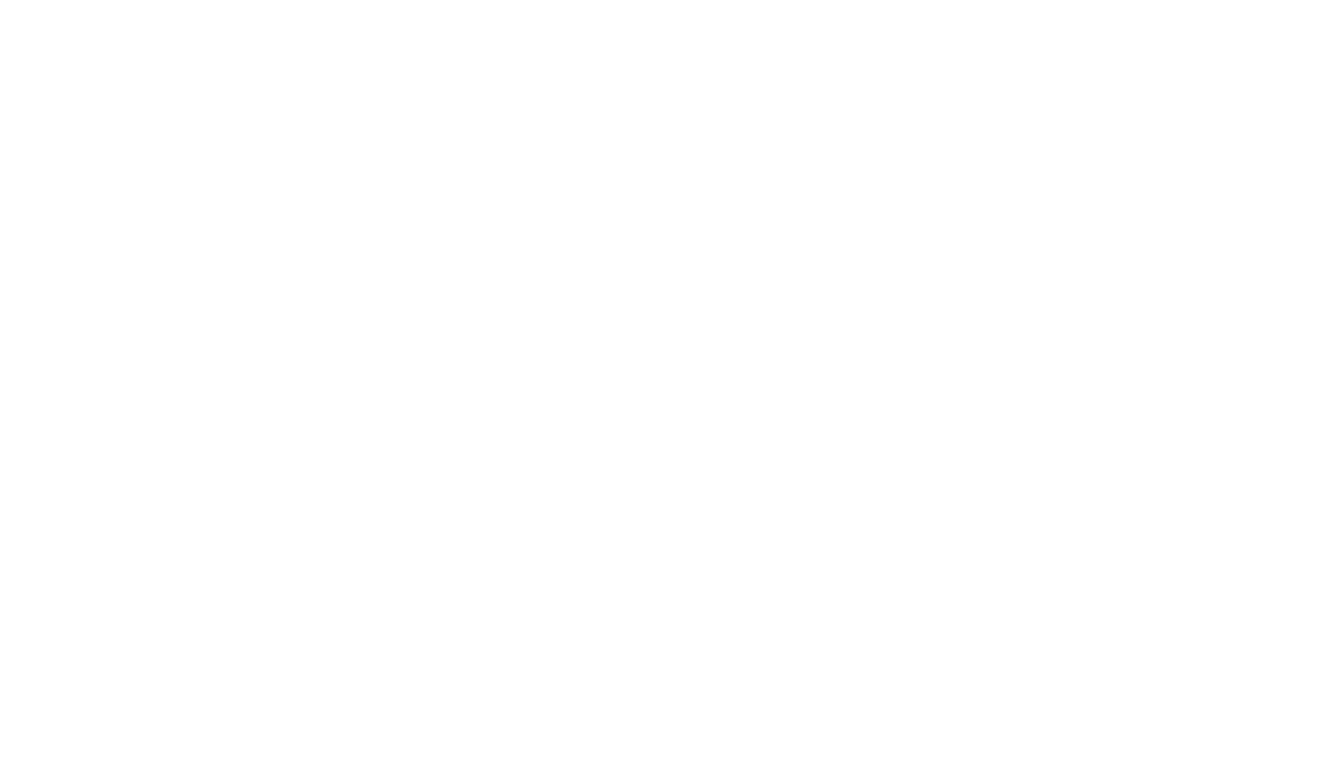
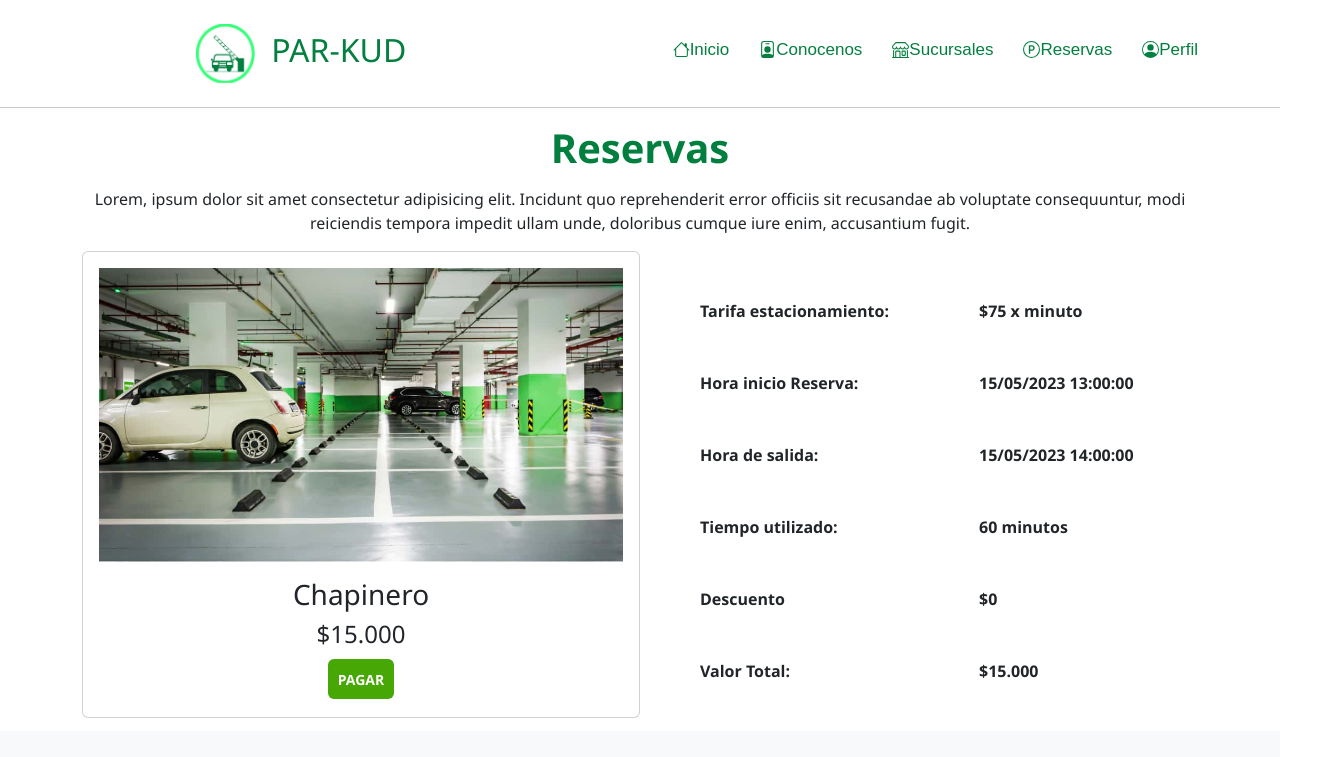
Before and after one commit to ccmendezt/FinalPatrones, a React (Create React App) app in the folder front-end/: page /reserva in a window 1280 px wide. Before the commit this address had no page. Shown: the top 757 px of the page, 1342 px wide, since content can reach past the window. Built offline with nearby package versions, Linux system fonts and the light colour scheme.

Commit message:
[NEW] Creación de vistas de perfil sucu y reserva

```diff
--- a/front-end/src/App.js
+++ b/front-end/src/App.js
@@ -13,6 +13,8 @@
 import Home from './views/Home';
 import Conocenos from './views/Conocenos';
 import Sucursales from './views/Sucursales';
+import Reservas from './views/Reservas';
+import Perfil from './views/Perfil';
 
 function App() {
   return (
@@ -23,6 +25,8 @@
           <Route path="/home" element={<Home/>}/>
           <Route path="/conocenos" element={<Conocenos/>}/>
           <Route path="/sucursales" element={<Sucursales/>}/>
+          <Route path="/reserva" element={<Reservas/>}/>
+          <Route path="/perfil" element={<Perfil/>}/>
         </Routes>
     </div>
   );
--- a/front-end/src/components/Navbar.js
+++ b/front-end/src/components/Navbar.js
@@ -19,11 +19,11 @@
                         <li><a className="nav-link scrollto" href="/home"><House></House>Inicio</a></li>
                         <li><a className="nav-link scrollto" href="/conocenos"><PersonBadge></PersonBadge>Conocenos</a></li>
                         <li><a className="nav-link scrollto" href="/sucursales"><Shop></Shop>Sucursales</a></li>
-                        <li><a className="nav-link scrollto" href="/reservas"><PCircle></PCircle>Reservas</a></li>
+                        <li><a className="nav-link scrollto" href="/reserva"><PCircle></PCircle>Reservas</a></li>
                         <li className="dropdown"><a className="nav-link scrollto" href="/perfil"><PersonCircle></PersonCircle>Perfil</a>
                             <ul>
                                 <li><a href="/perfil">Ver perfil</a></li>
-                                <li><a href="/login">Salir</a></li>
+                                <li><a href="/">Salir</a></li>
                             </ul>
                         </li>
                     </ul>
--- a/front-end/src/styles/main.css
+++ b/front-end/src/styles/main.css
@@ -14,6 +14,9 @@
 
 }
 
+.text-left{
+    text-align: start;
+}
 /*--------------------------------------------------------------
   # Navigation Menu
   --------------------------------------------------------------*/
--- a/front-end/src/views/Login.jsx
+++ b/front-end/src/views/Login.jsx
@@ -39,7 +39,7 @@
 
     <div className="container">
       <div id="logo">
-        <img src={Logo}  alt="Logotipo"/>
+        <img src={Logo} style={{width:'auto'}} alt="Logotipo"/>
       </div>
       <h1 className="titleIniciarSesion">Iniciar Sesión</h1>
       <form>
--- /dev/null
+++ b/front-end/src/views/Perfil.jsx
@@ -0,0 +1,98 @@
+import React from 'react'
+import imagen from '../images/niceCar.jpg'
+import imagenCard from '../images/CreditCard.jpg'
+import Nav from '../components/Navbar'
+import Footer from '../components/Footer'
+import { Telephone } from 'react-bootstrap-icons'
+
+
+
+function Perfil() {
+
+    return (
+        <>
+            <Nav></Nav>
+            <div className='container'>
+                <div className='card mb-5'>
+                    <div className='d-flex'>
+                        <div className='col-6'>
+                            <div className=''>
+                                <div className='card-body'>
+                                    <img src={imagen}></img>
+                                </div>
+                                <div className='card-title'>
+                                    <h3>Andrea Marín Gaviria</h3>
+                                </div>
+                            </div>
+                        </div>
+                        <div className='col-6 text-left container mx-5 card-body'>
+                            <h1 className=' mt5'>Perfil</h1>
+                            <hr className="mt-0 mb-4"></hr>
+                            <div className='row mb-5'>
+                                <div className='col-6'><b><Telephone></Telephone> Telefono:</b></div>
+                                <div className='col-6'><b>+57 3555454524</b></div>
+                            </div>
+                            <div className='row mb-5'>
+                                <div className='col-6'><b>Email:</b></div>
+                                <div className='col-6'><b>andream@gmail.com</b></div>
+                            </div>
+                            <div className='row mb-5'>
+                                <div className='col-6'><b>Cantidad de reservas:</b></div>
+                                <div className='col-6'><b>5</b></div>
+                            </div>
+                            <div className='row mb-5'>
+                                <div className='col-6'><b>Cliente fiel:</b></div>
+                                <div className='col-6'><b>No</b></div>
+                            </div>
+                        </div>
+                    </div>
+                </div>
+                <div className="card mb-3" >
+                    <div className="row g-0">
+                        <div className="col-md-5 px-3 gradient-custom text-center text-white">
+                            <img src={imagenCard} alt="Avatar" className="img-fluid my-5    " />
+                            <i className="far fa-edit mb-5"></i>
+                        </div>
+                        <div className="col-md-6">
+                            <div className="card-body p-4">
+                                <h1>Medio de pago</h1>
+                                <hr className="mt-0 mb-4"></hr>
+                                <div className="row pt-1">
+                                    <div className="col-6 mb-3">
+                                        <h6><b>Numero de tarjeta:</b></h6>
+                                        <p className="text-muted">123456789 </p>
+                                    </div>
+                                    <div className="col-6 mb-3">
+                                        <h6><b>Fecha de expiración:</b></h6>
+                                        <p className="text-muted">15/08/2025</p>
+                                    </div>
+                                </div>
+                                <div className="row pt-1">
+                                    <div className="col-6 mb-3">
+                                        <h6><b>CVV:</b></h6>
+                                        <p className="text-muted">439</p>
+                                    </div>
+                                </div>
+                                <hr className="mt-0 mb-4"></hr>
+                                <div className="row pt-1">
+                                    <div className="col-6 mb-3">
+                                        <h6><b>Propietario:</b></h6>
+                                        <p className="text-muted">Andrea Marín gaviria</p>
+                                    </div>
+                                </div>
+                                <div className="d-flex justify-content-start">
+                                    <a href="#!"><i className="fab fa-facebook-f fa-lg me-3"></i></a>
+                                    <a href="#!"><i className="fab fa-twitter fa-lg me-3"></i></a>
+                                    <a href="#!"><i className="fab fa-instagram fa-lg"></i></a>
+                                </div>
+                            </div>
+                        </div>
+                    </div>
+                </div>
+            </div>
+            <Footer></Footer>
+        </>
+    )
+}
+
+export default Perfil
--- a/front-end/src/views/Register.jsx
+++ b/front-end/src/views/Register.jsx
@@ -49,7 +49,7 @@
         :
           <div>
             <div id="logo">
-              <img src={Logo}  alt="Logotipo"/>
+              <img src={Logo} style={{width:'auto'}}  alt="Logotipo"/>
             </div>
             <h1>Registro</h1>
             <form onSubmit={(e) => e.preventDefault()}>
--- /dev/null
+++ b/front-end/src/views/Reservas.jsx
@@ -0,0 +1,61 @@
+import React from 'react'
+import Nav from '../components/Navbar'
+import Footer from '../components/Footer'
+import imagen from '../images/parqueaderoT.jpg'
+
+function Reservas() {
+    return (
+        <>
+            <Nav></Nav>
+            <div className='container'>
+                <div className='text-center'>
+                    <h1>Reservas</h1>
+                    <p>Lorem, ipsum dolor sit amet consectetur adipisicing elit. Incidunt quo reprehenderit error officiis sit recusandae ab voluptate consequuntur, modi reiciendis tempora impedit ullam unde, doloribus cumque iure enim, accusantium fugit.</p>
+                </div>
+                <div className='d-flex'>
+                    <div className='col-6'>
+                        <div className='card'>
+                            <div className='card-body'>
+                                <img src={imagen}></img>
+                            </div>
+                            <div className='card-title'>
+                                <h3>Chapinero</h3>
+                                <h4>$15.000</h4>
+                                <button className='btn btn-success'>Pagar</button>
+                            </div>
+                        </div>
+                    </div>
+                    <div className='col-6 mt-5 text-left container mx-5'>
+                        <div className='row mb-5'>
+                            <div className='col-6'><b>Tarifa estacionamiento:</b></div>
+                            <div className='col-4'><b>$75 x minuto</b></div>
+                        </div>
+                        <div className='row mb-5'>
+                            <div className='col-6'><b>Hora inicio Reserva:</b></div>
+                            <div className='col-4'><b>15/05/2023 13:00:00</b></div>
+                        </div>
+                        <div className='row mb-5'>
+                            <div className='col-6'><b>Hora de salida:</b></div>
+                            <div className='col-4'><b>15/05/2023 14:00:00</b></div>
+                        </div>
+                        <div className='row mb-5'>
+                            <div className='col-6'><b>Tiempo utilizado:</b></div>
+                            <div className='col-4'><b>60 minutos</b></div>
+                        </div>
+                        <div className='row mb-5'>
+                            <div className='col-6'><b>Descuento</b></div>
+                            <div className='col-4'><b>$0</b></div>
+                        </div>
+                        <div className='row mb-5'>
+                            <div className='col-6'><b>Valor Total:</b></div>
+                            <div className='col-4'><b>$15.000</b></div>
+                        </div>
+                    </div>
+                </div>
+            </div>
+            <Footer></Footer>
+        </>
+    )
+}
+
+export default Reservas
```
Also changed, not shown: front-end/src/views/Sucursales.jsx (+4 -4 lines), front-end/src/images/CreditCard.jpg (added), front-end/src/images/parqueaderoT.jpg (added).
